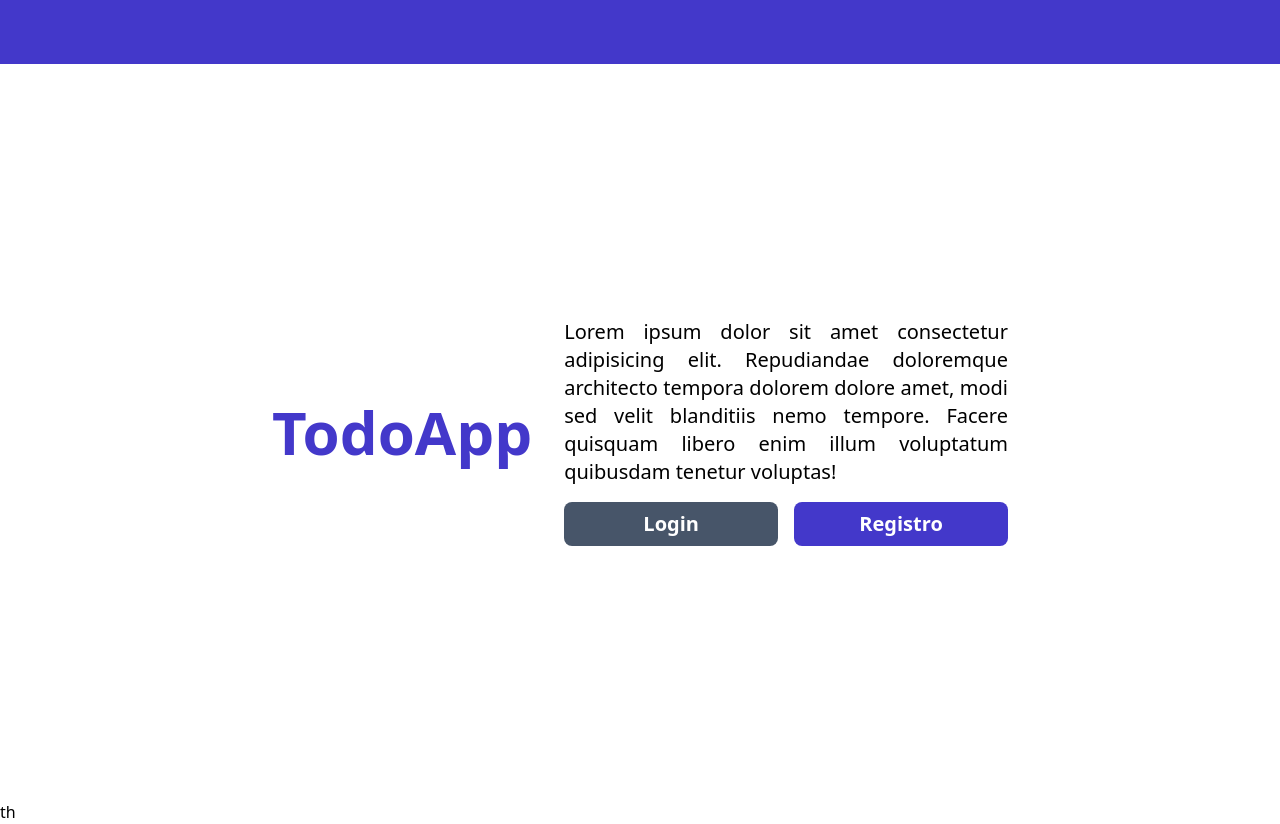
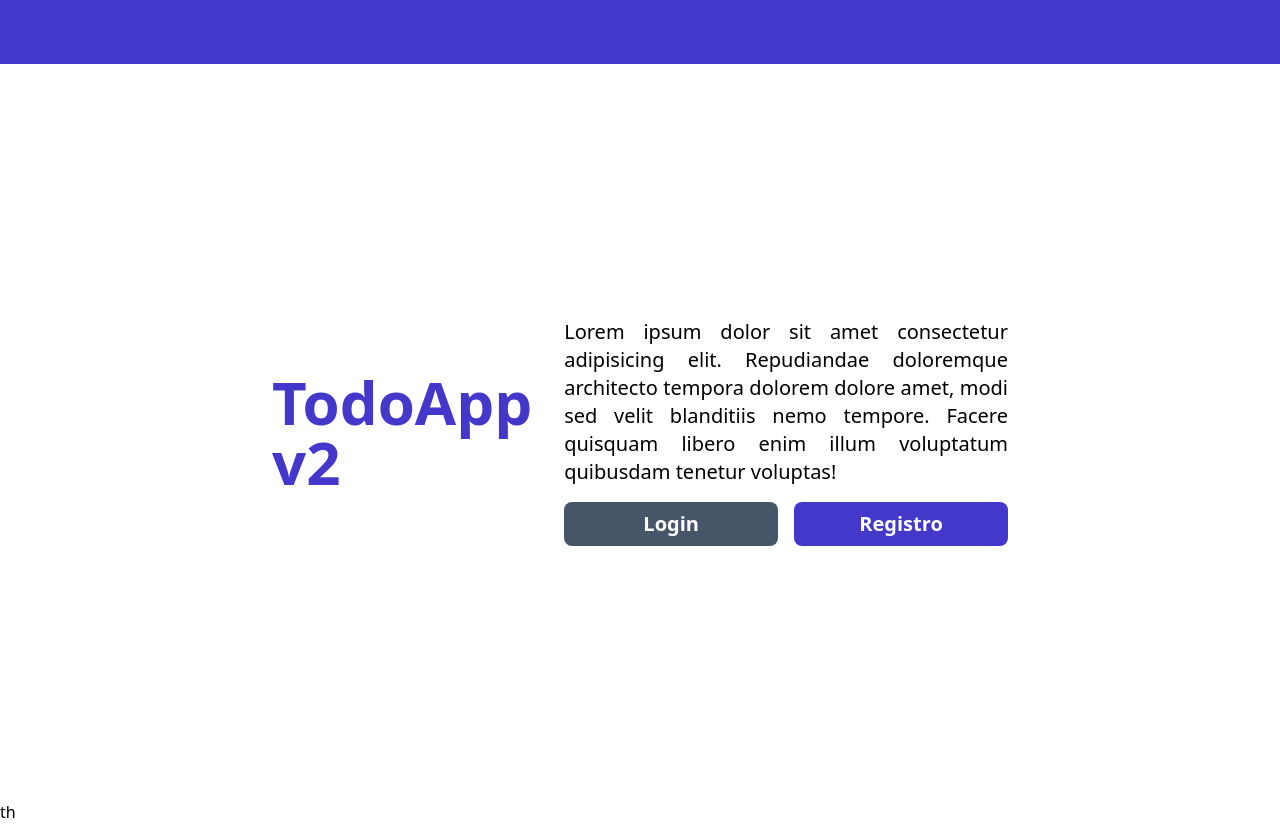
Before and after one commit to rafaeltriasdev/TodoListPrueba, a website: page views/home/index.html in a window 1280 px wide. Drawn offline with Linux system fonts and the light colour scheme.

Commit message:
update h1 home views

```diff
--- a/views/home/index.html
+++ b/views/home/index.html
@@ -15,7 +15,7 @@
     <div
       class="pt-16 h-screen flex justify-center items-center flex-col px-4 gap-4 md:flex-row lg:w-3/5 md:w-9/12 md:mx-auto md:gap-8"
     >
-      <h1 class="text-indigo-700 font-bold text-4xl md:text-6xl">TodoApp</h1>
+      <h1 class="text-indigo-700 font-bold text-4xl md:text-6xl">TodoApp v2</h1>
       <div class="flex flex-col gap-4 md:text-xl">
         <p class="text-justify">
           Lorem ipsum dolor sit amet consectetur adipisicing elit. Repudiandae
```
